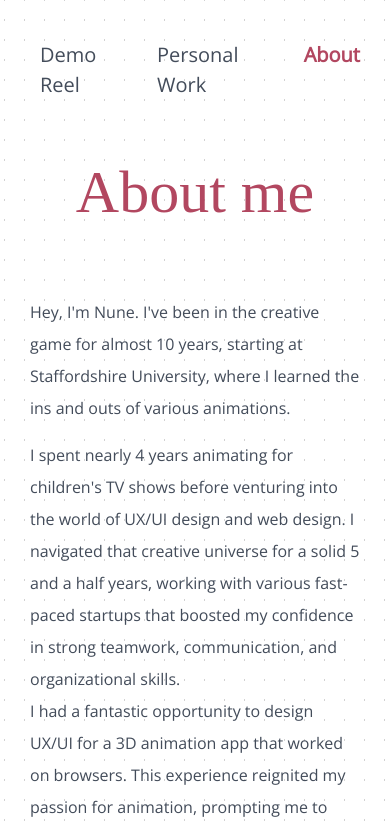
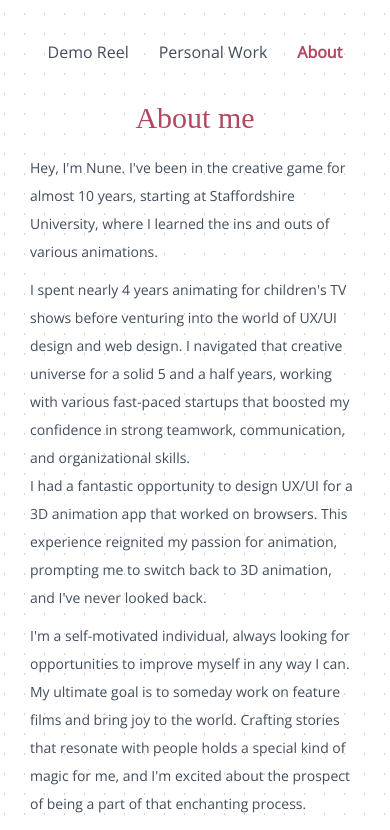
Before and after one commit to patthamawan/Animation-Portfolio, a React (Create React App) app: page /about in a window 390 px wide. Shown: the top 830 px of the page. Built offline with nearby package versions, Linux system fonts and the light colour scheme; a web font is replaced by a local one.

Commit message:
responsive update

```diff
--- a/src/pages/AboutPage.js
+++ b/src/pages/AboutPage.js
@@ -15,7 +15,7 @@ const About = () => {
           </div>
           <div className='my-info'>
           <Row>
-              <Col md={6}>
+              <Col md={6} sm={12}>
               <div className='about'>
                 <p>Hey, I'm Nune. I've been in the creative game for almost 10 years, starting at Staffordshire University, where I learned the ins and outs of various animations.</p>
                 <p>
@@ -44,7 +44,7 @@ const About = () => {
                 <a href="https://www.instagram.com/nunny_art/" target="_blank"><img src={Instagram}/></a>
               </div>
               </Col>
-              <Col md={6}>
+              <Col md={6} sm={12}>
                 <div className='profilePic'>
                   <img src={MyPhoto}/>
                 </div>
--- a/src/styles/responsive.scss
+++ b/src/styles/responsive.scss
@@ -114,14 +114,27 @@
 
 
 @media screen and (max-width: 992px) {
+
+
   /* About */
-  .about-me {
-    .photos {
-      bottom: 0px;
-      left: 50%;
-      transform: translate(-60%, 120px);
+  .container {
+    max-width: 850px !important;
+}
+.my-info {
+  .about {
+    margin-top: 30px;
+    p {
+      font-size: 14px;
+      margin-bottom: 5px;
     }
   }
+  .profilePic{
+    img {
+      left: 0;
+    }
+  }
+}
+
 
 
 
@@ -152,7 +165,13 @@
 
   }
 
+  .bg-img {
+    display: none;
+  }
+
   /* animation */
+
+
   .animation {
     justify-content: center;
     .video {
@@ -175,20 +194,33 @@
 @media screen and (max-width: 768px) {
 
   /* Homepage */
+  .title h1 {
+    font-size: 40px;
+  }
 
+  .demo-reel {
+    margin: 30px;
+    padding: 10px 20px;
+
+  }
+  .password-box {
+    .modal-content {
+      width: 60%;
+    }
+  }
 
     /* About */
-  .about-me {
-    .photos {
-      .polaroid {
-        width: 250px;
-        height: 270px;
-        img {
-          width: 230px;
-          height: 200px;
+    .my-info {
+      .about {
+        margin-top: 10px;
+        p {
+          font-size: 15px;
+          margin-bottom: 15px;
         }
       }
     }
+    .profilePic {
+      display: none;
     }
 
   /* contact */
@@ -242,53 +274,52 @@
 
 
   /* Homepage */
-  .homepage {
-    .greeting {
-      margin-top: 20px;
-      h1 {
+  .navbar {
+    margin-bottom: 10px;
+  }
+  .navbar ul li {
+    font-size: 16px;
+  }
+  .navbar ul li:last-child {
+    margin-right: 0;
+  }
+  .navbar ul {
+    padding-left: 0;
+  }
+  .title h1 {
     font-size: 30px;
   }
+  .demo-reel {
+    margin: 10px;
+    padding: 5px 10px;
+  }
+  .password-box {
     p {
       font-size: 14px;
-        width: 90%;
+      margin-bottom: 5px;
     }
+    .modal-content {
+      width: 80%;
+      input {
+        margin-bottom: 10px;
+        height: 30px;
       }
-    .list {
-      margin-top: 30px;
-      a h3 {
-        font-size: 24px;
-        &:first-child {
-          margin-bottom: 30px;
+      button {
+        height: 30px;
+        line-height: 1.9;
+        font-weight: normal;
       }
     }
   }
-    img.welcome {
-      height: 35%;
-    }
-  }
+
 
   /* About */
-  .about-me {
-    top: 20px;
-    .text {
+  .my-info {
+    .about {
+      margin-top: 10px;
       p {
-        font-size: 13px;
-      }
-    }
-    .photos {
-      position: unset;
-      transform: unset;
-      left: 0;
-      top: 0;
-      margin: 10% 0;
-      .polaroid:nth-child(3) {
-        position: unset;
-        left: 0;
-        margin: 0 auto
-      }
-      .polaroid:nth-child(2),
-      .polaroid:nth-child(1) {
-        display: none;
+        font-size: 14px;
+        margin-bottom: 10px;
       }
     }
   }
@@ -352,6 +383,19 @@
 @media screen and (max-width: 320px) {
 
   /* Homepage */
+
+  .navbar ul li {
+    font-size: 14px;
+    margin-right: 15px;
+  }
+  .navbar ul {
+    padding-left: 0;
+  }
+
+  .title h1 {
+    font-size: 26px;
+  }
+
   .homepage {
     .greeting {
       width: 95%;
--- a/src/styles/style.scss
+++ b/src/styles/style.scss
@@ -206,7 +206,7 @@
       p {
         font-size: 16px;
         text-align: left;
-        margin-bottom: 15px;
+        margin-bottom: 10px;
       }
       p:nth-child(2) {
         margin-bottom: 0px;
@@ -239,28 +239,28 @@
       }
     }
     .profilePic {
-      position: absolute;
-      height: 80%;
-      bottom: 0;
-      right: 10%;
+      position: relative;
+      img {
+        position: absolute;
+        left: 20%;
+        top: 50px;
+      }
     }
   }
 
-  .bg-img {
-    img {
-      position: absolute;
-      top: 0;
-      left: 0;
-      width: 30%;
-    }
-  }
 
 /* ======================= */
 
+.bg-img {
+  position: absolute;
+  left: 0;
+  top: 0;
+  z-index: -1;
+}
 
 .animation {
   position: relative;
-  top: 30px;
+  top: 10px;
   .videos {
     .video-player {
       margin-bottom: 20px;
```
Lines whose indentation alone changed are shown as unchanged.
